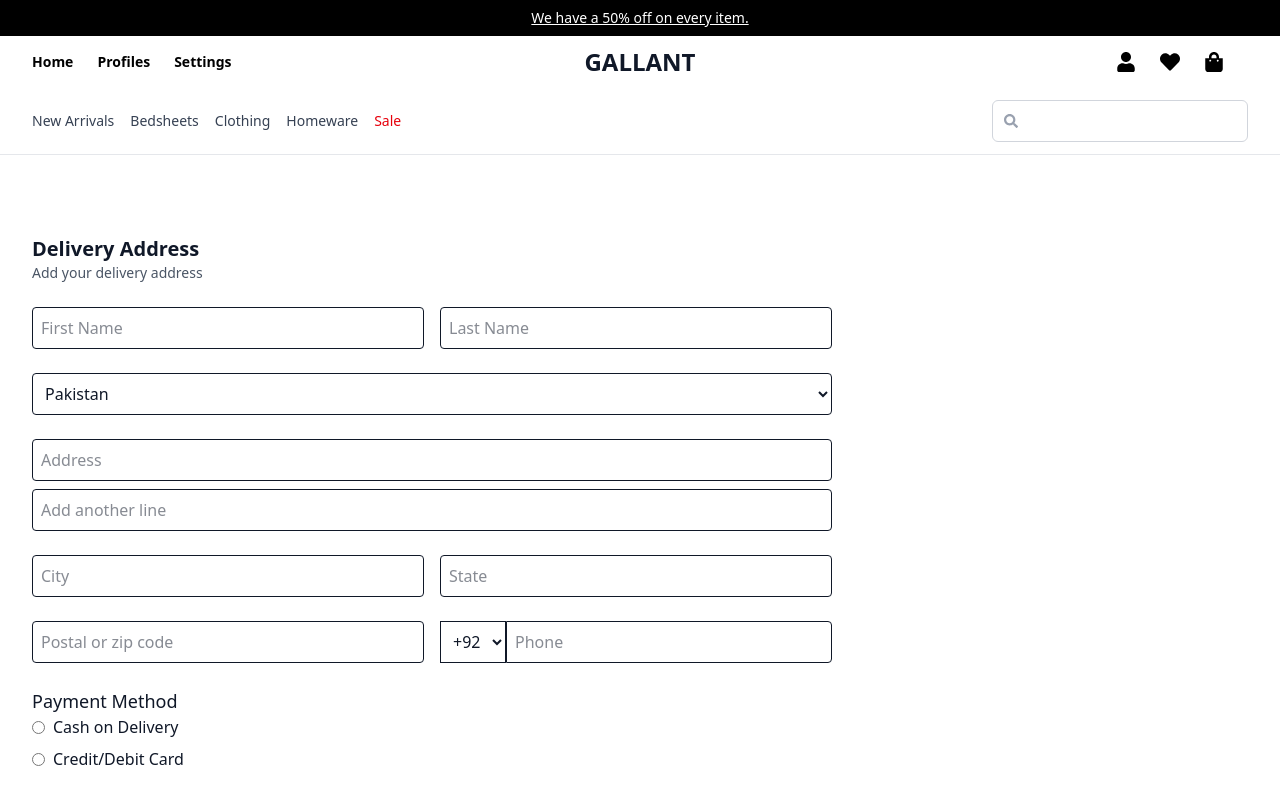
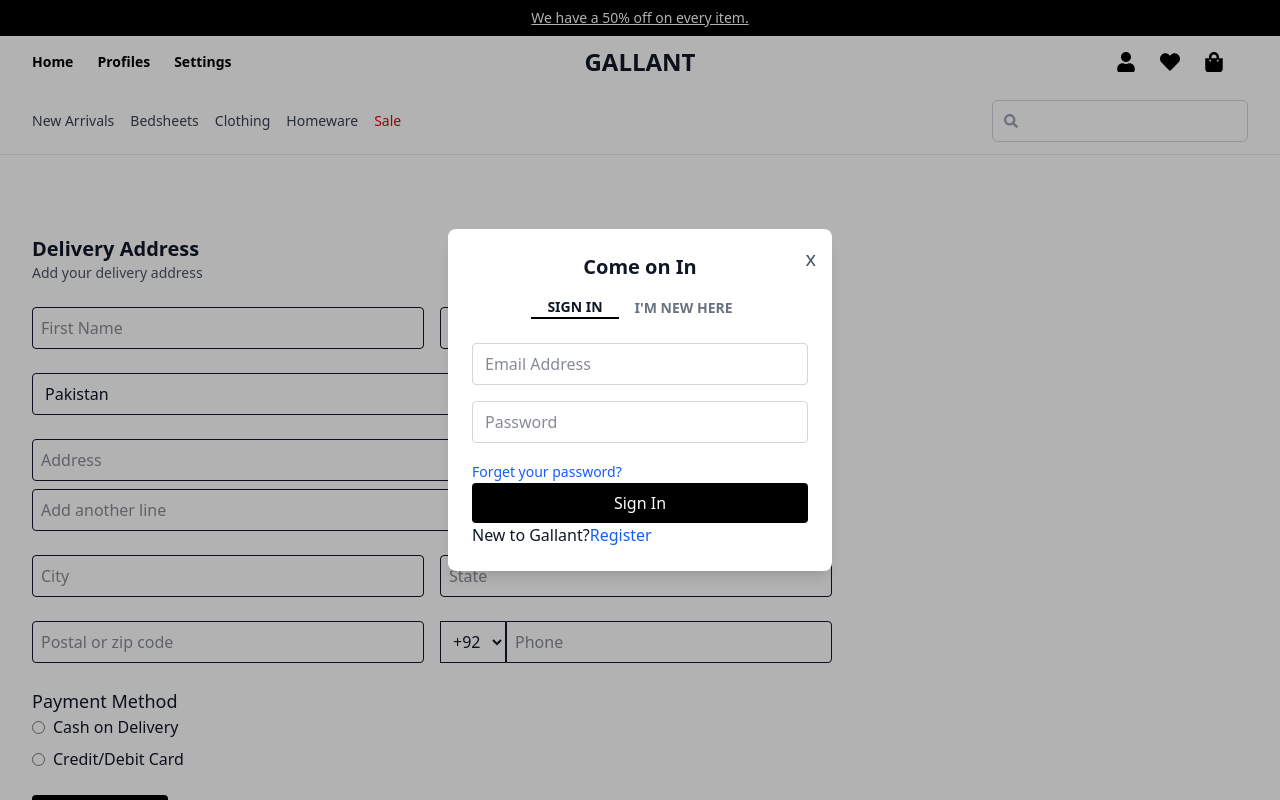
Before and after one commit to saherzakir/gallant, a React (Vite) app: page /checkout in a window 1280 px wide. Both pictures are taken after a click on the icon 1126 px from the left and 62 px from the top of the page. Shown: the top 800 px of the page. Built offline with nearby package versions, Linux system fonts and the light colour scheme.

Commit message:
SignIn Page

```diff
--- a/src/App.jsx
+++ b/src/App.jsx
@@ -7,6 +7,7 @@
 import Productpage from "./pages/productdetail";
 import Basket from "./pages/basket";
 import Checkout from "./pages/checkout";
+import userModal from "./components/userModal";
 
 function App() {
   return (
@@ -24,6 +25,7 @@
               <Route path="/product/:id" element={<Productpage/>} />
               <Route path="/basket" element={<Basket/>} />
               <Route path="/checkout" element={<Checkout/>} />
+                  <Route path="/userModal" element={<userModal/>} />
           </Routes>
         </main>
         <Footer />
--- a/src/components/header.jsx
+++ b/src/components/header.jsx
@@ -2,11 +2,14 @@
 import { FaUser ,FaHeart , FaShoppingBag ,FaBars,FaTimes,FaSearch } from "react-icons/fa";
 import Sidebar from "./sidebar";
 import { useNavigate } from 'react-router-dom';
+import UserModal from './userModal';
+
 
 const header = () => {
        const navigate=useNavigate();
 
   const [sidebaropen ,setSidebarOpen]=useState(false);
+  const [modal,setModal]=useState(false);
 
       useEffect(()=>{
         const handleResize =()=>{
@@ -42,7 +45,9 @@
           <h1 className="text-2xl mb:text-3xl font-bold text-center">GALLANT</h1>
           </div>
             <div className="flex items-center space-x-6 text-xl text-black flex-1 justify-end">
-                 <FaUser className="hover:text-gray-600 cursor-pointer hidden md:block" />
+                 <FaUser className="hover:text-gray-600 cursor-pointer hidden md:block"
+                  onClick={()=> setModal(true)}
+                 />
                   <FaHeart className="hover:text-gray-600 cursor-pointer hidden md:block"/>
                    <FaShoppingBag
                     onClick={()=>navigate("/basket")}
@@ -86,7 +91,9 @@
                isOpen={sidebaropen}
                onClose={()=>setSidebarOpen(false)}
                />
-
+               <UserModal isOpen={modal}
+               onClose={()=>setModal(false)}
+                />
 
           </header>
 
--- /dev/null
+++ b/src/components/userModal.jsx
@@ -0,0 +1,122 @@
+import React, { useEffect,useState } from 'react'
+
+const userModal = ({isOpen,onClose }) => {
+const [isSignIn,setIsSignIn]=useState(true);
+    useEffect(()=>{
+        if(isOpen){
+            document.body.style.overflow="hidden";
+        }
+       else{
+        document.body.style.overflow="auto";
+       }
+       return()=>
+       (document.body.style.overflow="auto");
+    },[isOpen]);
+
+    if(!isOpen)return null;
+
+  return (
+    <div className='fixed inset-0 z-50 flex items-center justify-center bg-[rgba(0,0,0,0.3)]'>
+      <div className='bg-white rounded-lg w-full max-w-sm mx-4 md:mx-0 p-6 relative shadow-lg'>
+         {/**Close Button */}
+         <button onClick={onClose}
+          className='absolute top-4 right-4 text-gray-600 text-xl hover:text-black'
+         >
+            x
+        </button>
+             {/**Modal Header */}
+         <h2 className='text-xl font-semibold mb-4 text-center'>
+            {isSignIn ? "Come on In": "Join us Today"}
+         </h2>
+             {/*Toggle buttons */}
+             <div className='flex justify-center mb-6 text-sm'>
+                 <button className={`px-4 font-semibold ${
+                    isSignIn ?"border-b-2 border-black" : "text-gray-500 hover:text-black"
+                 }`}
+                     onClick={()=>setIsSignIn(true)}
+                 >
+                     SIGN IN
+                 </button>
+                 <button className={`px-4 font-semibold ${
+                    !isSignIn ?"border-b-2 border-black" : "text-gray-500 hover:text-black"
+                 }`}
+                     onClick={()=>setIsSignIn(false)}
+                  >
+                       I'M NEW HERE
+                  </button>
+             </div>
+             {/**Form Content */}
+             <form className='space-y-4'>
+                 <input
+                  type='email'
+                  placeholder='Email Address'
+                  className='w-full border border-gray-300 rounded px-3 py-2'
+                 />
+                 {!isSignIn && (
+                   <input
+                    type='text'
+                    placeholder='Full Name'
+                    className='w-full border border-gray-300 rounded px-3 py-2'
+                   />
+                 )}
+                 <input
+                   type='password'
+                   placeholder='Password'
+                  className='w-full border border-gray-300 rounded px-3 py-2'
+                 />
+                {!isSignIn &&(
+                    <input
+                    type='password'
+                    placeholder='Confirm Password'
+                    className='w-full border border-gray-300 rounded px-3 py-2'
+                    />
+                )}
+              {isSignIn &&(
+                <a href='#' className='text-sm text-blue-600 hover:underline'>
+                   Forget your password?
+                </a>
+              )}
+               {/**Signup Terms */}
+               {!isSignIn && (
+                 <div className='text-xs text-gray-600'>
+                    <p className='mb-2'>By registering, you agree to our
+                    <a href='#' className='text-blue-600 hover:underline'>Terms & Conditions</a>,{""}
+                      <a href='#' className='text-blue-600 hover:underline'>Privacy and Cookie policy</a>
+                    </p>
+                 </div>
+            )}
+            <button className='w-full bg-black text-white py-2 rounded hover:bg-gray-800 '>
+               {isSignIn ? "Sign In" : "Register"}
+            </button>
+          </form>
+           {/**Bottom Toggle Text*/}
+             <p>
+               {isSignIn ?(
+               <>
+                 New to Gallant?{""}
+                 <button className='text-blue-600 hover:underline'
+                  onClick={()=>setIsSignIn(false)}
+                 >
+                    Register
+                </button>
+           </>
+            ):(
+                <>
+                Already have an account?{""}
+                <button className='text-blue-600 hover:underline'
+                  onClick={()=>setIsSignIn(true)}
+                >
+                    Sign In
+                </button>
+                </>
+            )
+
+        }
+           </p>
+
+        </div>
+    </div>
+  )
+}
+
+export default userModal;
--- a/src/pages/checkout.jsx
+++ b/src/pages/checkout.jsx
@@ -1,7 +1,7 @@
 import React, { useState } from 'react'
 
 const checkout = () => {
-  const [paymentMethod,setPaymentMethod]=useState("code");
+  const [paymentMethod, setPaymentMethod] = useState("code");
 
   return (
     <div className="px-4 py-8 max-w-7xl mx-auto grid grid-cols-1 lg:grid-cols-3 gap-8">
@@ -13,8 +13,8 @@
         <form className="space-y-6">
           {/**Personal Info */}
           <div className="grid grid-cols-1 sm:grid-cols-2 gap-4">
-               <input className="border rounded p-2" placeholder="First Name"/>
-               <input className="border rounded p-2" placeholder="Last Name"/>
+            <input className="border rounded p-2" placeholder="First Name" />
+            <input className="border rounded p-2" placeholder="Last Name" />
           </div>
           {/**Country Info */}
           <select className="border p-2 rounded w-full">
@@ -29,8 +29,8 @@
           </div>
           {/**City ,State ,Zip code */}
           <div className='grid grid-cols-1 sm:grid-cols-2 gap-4'>
-        <input placeholder='City' className='border p-2 rounded'/>
-        <input placeholder='State' className='border p-2 rounded'/>
+            <input placeholder='City' className='border p-2 rounded' />
+            <input placeholder='State' className='border p-2 rounded' />
           </div>
           <div className='grid grid-cols-1 sm:grid-cols-2 gap-4'>
             <input placeholder='Postal or zip code' className='border p-2 rounded' />
@@ -49,19 +49,34 @@
             <div className="space-y-2">
               <label className='flex items-center space-x-2'>
                 <input type="radio" name="payment" value="cod" checked={paymentMethod === "cod"}
-                       onChange={()=> setPaymentMethod("cod")}
+                  onChange={() => setPaymentMethod("cod")}
                 />
                 <span>Cash on Delivery</span>
               </label>
               <label className="flex items-center space-x-2">
-                    <input type="radio"  name="payment" value="card" checked={paymentMethod ==="card"}
-                     onChange={()=>setPaymentMethod("card")}
+                <input type="radio" name="payment" value="card" checked={paymentMethod === "card"}
+                  onChange={() => setPaymentMethod("card")}
                 />
                 <span>Credit/Debit Card</span>
               </label>
-
             </div>
           </div>
+          {/**Card fields*/}
+          {paymentMethod === "card" && (
+            <div className="space-y-3">
+              <input type="text" placeholder="Cardholder name" className="border p-2 rounded w-full" />
+              <input type="text" placeholder="Card Number" className="border p-2 rounded w-full" />
+             <div className="grid grid-cols-2 gap-4">
+                <input className="border p-2 rounded w-full" placeholder="Expiry (MM/YY)" type="text"/>
+                <input className="border p-2 rounded w-full" placeholder="CVV" type="text"/>
+             </div>
+            </div>
+          )}
+          <button type='submit' className='bg-black text-white px-6 py-2 rounded hover:bg-gray-900 transition'>
+              Place Order
+          </button>
+
+
         </form>
       </div>
     </div>
```
Lines whose indentation alone changed are shown as unchanged.
